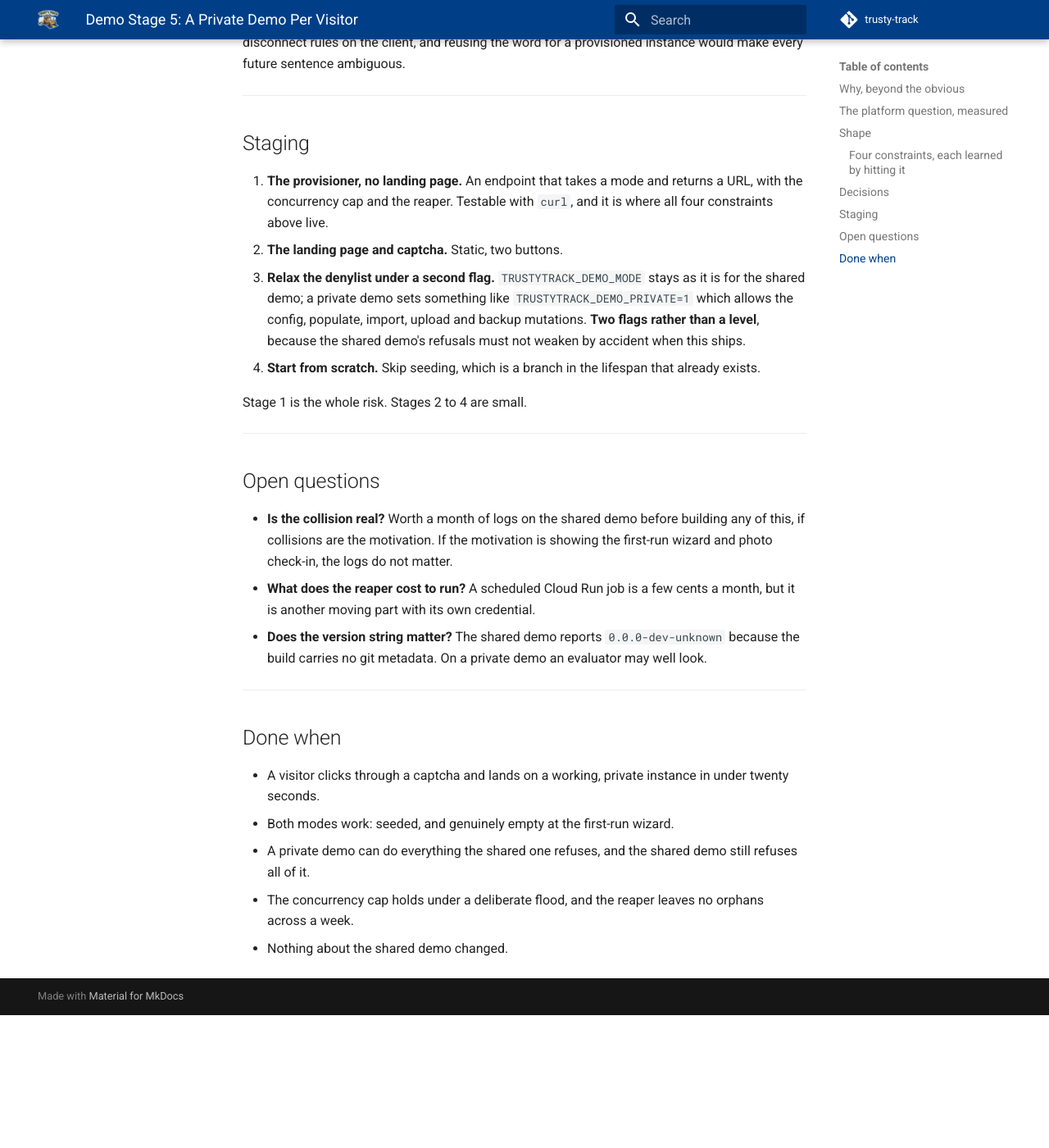
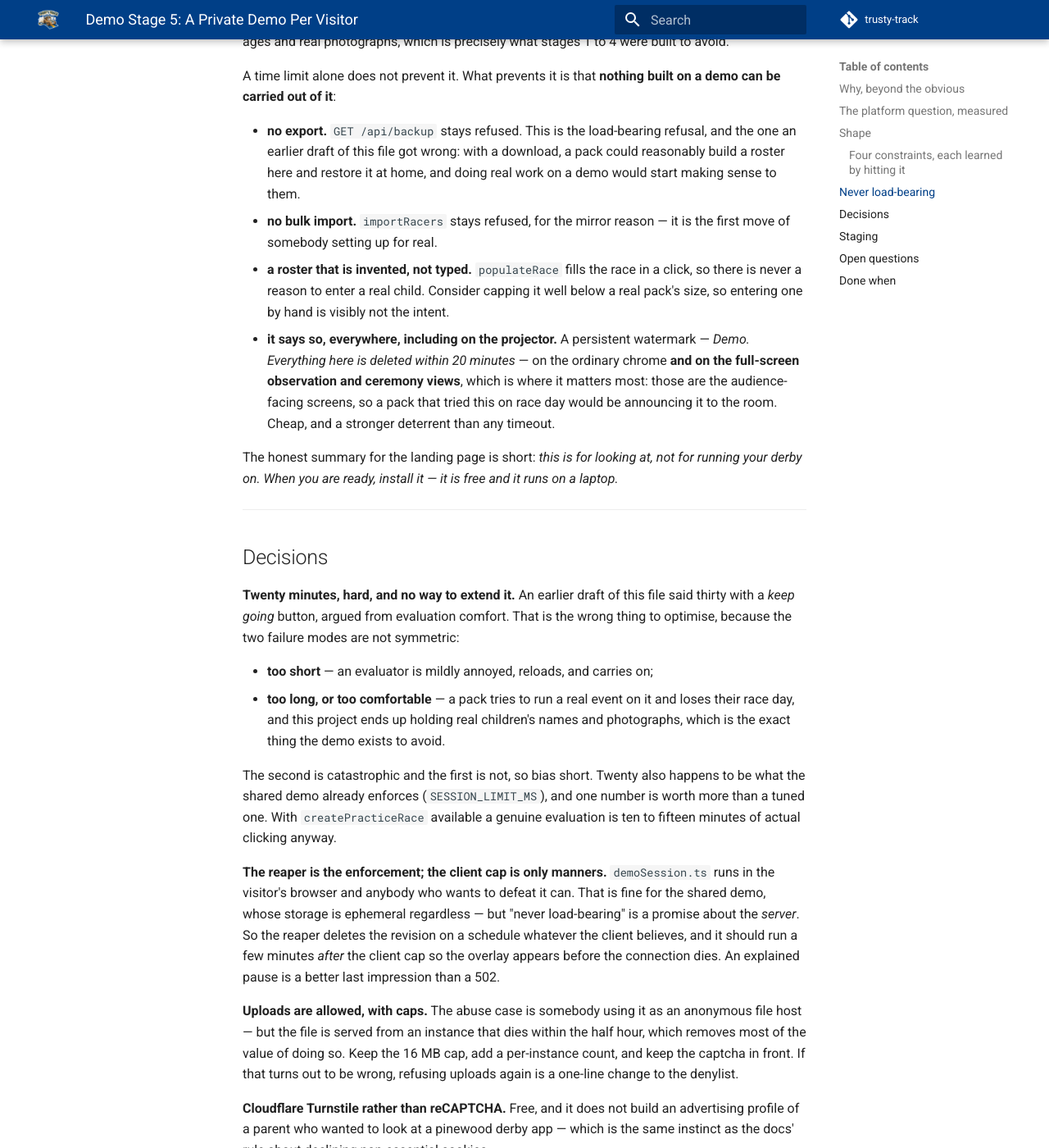
Before and after one commit to dknowles2/trusty-track, an MkDocs documentation site: the page built from docs/tasks/demo/05_per_user_instances.md, in a window 1280 px wide and 1400 px high, scrolled down 3632 px. Shown: the whole window at 82% size. Built offline with MkDocs 1.6.1 and Material for MkDocs 9.7.7, drawn with Linux system fonts in a browser that asks for light colours; comment, search, counter and statistics services are not loaded; before the commit the page ends 4870 px from its top, so only the background shows below that; some of the changed text lies outside the part shown.

Commit message:
docs: keep the demo from becoming load-bearing for a pack
Revises stage 5 before any of it is built. The first draft reasoned from
evaluation comfort and got three things wrong, all in the same direction: a
thirty-minute cap with a "keep going" button, and lifting the refusals on
`GET /api/backup` and `importRacers` because a private instance made them look
harmless.

They are not harmless. The risk they add up to is a pack deciding the demo is
good enough to run their actual event on — which is worse than having no demo.
The instance is ephemeral by construction, so they would lose their roster with
a queue of children at the weigh-in table, and this project would be holding
real names, ages and photographs, which is exactly what stages 1 to 4 were
built to avoid.

The failure modes are not symmetric. Too short and an evaluator reloads; too
comfortable and somebody loses their race day. So: twenty minutes hard with no
extension, matching what the shared demo already enforces, and the sharper rule
is "show the app, do not move data" rather than "isolation lifts the denylist".
Export and bulk import stay refused however private the instance is, because an
export is what would make doing real work here worth a pack's while.

Also records that the reaper is the enforcement and the client cap is only
manners — `demoSession.ts` runs in the visitor's browser and "never
load-bearing" is a promise about the server — and that the watermark belongs on
the full-screen observation and ceremony views above all, since those are the
audience-facing screens.

The deployed shared demo already had all of this right and needed no change.

Co-Authored-By: Claude Opus 5 <noreply@anthropic.com>

```diff
--- a/docs/tasks/demo/05_per_user_instances.md
+++ b/docs/tasks/demo/05_per_user_instances.md
@@ -3,6 +3,14 @@
 > **Not built.** Stages 1 to 4 built one shared, public demo. This proposes a
 > second front door beside it: a landing page that provisions a private,
 > disposable instance for one visitor.
+>
+> **Revised once already, before anything was built.** The first draft
+> reasoned from evaluation comfort and got three things wrong — thirty
+> minutes with a *keep going* button, and lifting the refusals on export
+> and bulk import. All three made it easier for a pack to run a real event
+> on a demo, which is a worse outcome than having no demo at all. See
+> "Never load-bearing". The shared demo already had this right and needed
+> no change.
 
 ## Why, beyond the obvious
 
@@ -15,12 +23,19 @@ The stronger argument is that **the shared demo cannot show most of the app.**
 Stage 1's denylist exists entirely because one visitor can spoil it for
 everyone. Give each visitor their own instance and almost all of it lifts:
 
+**Show the app; do not move data.** That is the rule, and it is sharper than
+"isolation lifts the denylist" — which was this file's first answer and was
+wrong in two places. A refusal that only existed to stop one visitor spoiling
+it for another can go. A refusal that stops the demo becoming a *tool* must
+stay, however private the instance is. See "Never load-bearing" below.
+
 | Refused today | Because | With isolation |
 | --- | --- | --- |
-| `createInitialConfig`, `updateInitialConfig` | a visitor could set a PIN and lock the demo | allow — it is their instance |
-| `populateRace`, `createPracticeRace`, `importRacers` | bulk rows on a shared instance | allow |
-| `uploadImage`, `POST /upload/` | anonymous writes to a shared disk | allow, with caps — see below |
-| `GET /api/backup`, restore | amplification, and replacing everyone's event | allow |
+| `createInitialConfig`, `updateInitialConfig` | a visitor could set a PIN and lock the demo | **allow** — it is their instance, and it is the only way to show the first-run wizard |
+| `populateRace`, `createPracticeRace` | bulk rows on a shared instance | **allow** — and they are what remove any reason to type in real children |
+| `uploadImage`, `POST /upload/` | anonymous writes to a shared disk | **allow**, with caps |
+| `importRacers` | bulk rows on a shared instance | **still refused** — importing a real roster is the first step of using this for real |
+| `GET /api/backup`, restore | amplification, and replacing everyone's event | **still refused** — an export is what would make work done here worth doing |
 
 Two of those are the demo's biggest gaps:
 
@@ -122,21 +137,73 @@ seconds to solve is mostly hidden.
 
 ---
 
+## Never load-bearing
+
+The risk this whole design has to be steered away from: **a pack decides the
+demo is good enough to run their actual event on.**
+
+That would be worse than having no demo. The instance is ephemeral by
+construction — it dies on a restart, on scale-to-zero, on a redeploy — so a
+pack that trusted it would lose their roster with a queue of children at the
+weigh-in table. And this project would be holding real names, real ages and
+real photographs, which is precisely what stages 1 to 4 were built to avoid.
+
+A time limit alone does not prevent it. What prevents it is that **nothing
+built on a demo can be carried out of it**:
+
+- **no export.** `GET /api/backup` stays refused. This is the load-bearing
+  refusal, and the one an earlier draft of this file got wrong: with a download,
+  a pack could reasonably build a roster here and restore it at home, and doing
+  real work on a demo would start making sense to them.
+- **no bulk import.** `importRacers` stays refused, for the mirror reason —
+  it is the first move of somebody setting up for real.
+- **a roster that is invented, not typed.** `populateRace` fills the race in a
+  click, so there is never a reason to enter a real child. Consider capping it
+  well below a real pack's size, so entering one by hand is visibly not the
+  intent.
+- **it says so, everywhere, including on the projector.** A persistent
+  watermark — *Demo. Everything here is deleted within 20 minutes* — on the
+  ordinary chrome **and on the full-screen observation and ceremony views**,
+  which is where it matters most: those are the audience-facing screens, so a
+  pack that tried this on race day would be announcing it to the room. Cheap,
+  and a stronger deterrent than any timeout.
+
+The honest summary for the landing page is short: *this is for looking at, not
+for running your derby on. When you are ready, install it — it is free and it
+runs on a laptop.*
+
+---
+
 ## Decisions
 
-**Thirty minutes, not ten.** A real evaluation means generating a schedule,
-running heats on the fake timer, watching standings fill and advancing a
-championship round. Ten minutes does not cover that, and a hard kill mid-run
-teaches an evaluator the app is flaky rather than that the demo expired. The
-existing idle disconnect (five minutes) is what actually reclaims capacity;
-the wall-clock cap is a backstop, and it should offer *keep going* rather than
-a guillotine.
+**Twenty minutes, hard, and no way to extend it.** An earlier draft of this
+file said thirty with a *keep going* button, argued from evaluation comfort.
+That is the wrong thing to optimise, because the two failure modes are not
+symmetric:
+
+- **too short** — an evaluator is mildly annoyed, reloads, and carries on;
+- **too long, or too comfortable** — a pack tries to run a real event on it and
+  loses their race day, and this project ends up holding real children's names
+  and photographs, which is the exact thing the demo exists to avoid.
+
+The second is catastrophic and the first is not, so bias short. Twenty also
+happens to be what the shared demo already enforces (`SESSION_LIMIT_MS`), and
+one number is worth more than a tuned one. With `createPracticeRace` available
+a genuine evaluation is ten to fifteen minutes of actual clicking anyway.
+
+**The reaper is the enforcement; the client cap is only manners.**
+`demoSession.ts` runs in the visitor's browser and anybody who wants to defeat
+it can. That is fine for the shared demo, whose storage is ephemeral regardless
+— but "never load-bearing" is a promise about the *server*. So the reaper
+deletes the revision on a schedule whatever the client believes, and it should
+run a few minutes *after* the client cap so the overlay appears before the
+connection dies. An explained pause is a better last impression than a 502.
 
 **Uploads are allowed, with caps.** The abuse case is somebody using it as an
-anonymous file host — but the file is served from an instance that dies in
-thirty minutes, which removes most of the value of doing so. Keep the 16 MB
-cap, add a per-instance count, and keep the captcha in front. If that turns out
-to be wrong, refusing uploads again is a one-line change to the denylist.
+anonymous file host — but the file is served from an instance that dies within
+the half hour, which removes most of the value of doing so. Keep the 16 MB cap,
+add a per-instance count, and keep the captcha in front. If that turns out to be
+wrong, refusing uploads again is a one-line change to the denylist.
 
 **Cloudflare Turnstile rather than reCAPTCHA.** Free, and it does not build an
 advertising profile of a parent who wanted to look at a pinewood derby app —
@@ -190,8 +257,10 @@ Stage 1 is the whole risk. Stages 2 to 4 are small.
 - A visitor clicks through a captcha and lands on a working, private instance
   in under twenty seconds.
 - Both modes work: seeded, and genuinely empty at the first-run wizard.
-- A private demo can do everything the shared one refuses, and the shared demo
-  still refuses all of it.
+- A private demo can do everything the shared one refuses **except export and
+  bulk import**, and the shared demo still refuses all of it.
+- There is no route by which work done in a demo can leave it, and the page
+  says so where a visitor cannot miss it.
 - The concurrency cap holds under a deliberate flood, and the reaper leaves no
   orphans across a week.
 - Nothing about the shared demo changed.
```
